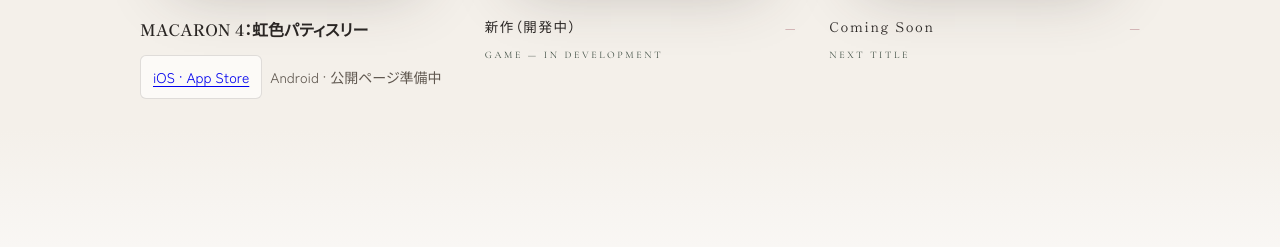
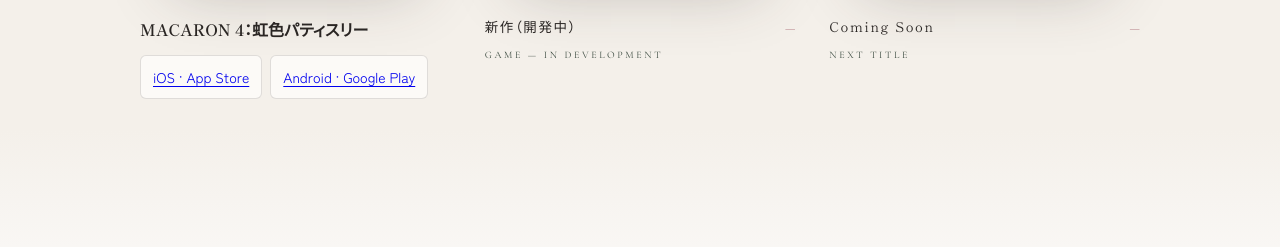
Before and after one commit to penguinguing4/mrs-site, a plain HTML site: page index.html in a window 1280 px wide. Shown: the part 3179-3426 px from the top of the page. Drawn offline with nearby package versions, Linux system fonts and the light colour scheme.

Commit message:
Link MACARON 4 on Google Play

```diff
--- a/index.html
+++ b/index.html
@@ -109,7 +109,7 @@
           <h3 id="macaron4-title">MACARON 4：虹色パティスリー</h3>
           <div class="store-links">
             <a href="https://apps.apple.com/jp/app/macaron-4/id6794381758">iOS · App Store</a>
-            <span>Android · 公開ページ準備中</span>
+            <a href="https://play.google.com/store/apps/details?id=com.mistyrosestudio.macaron4">Android · Google Play</a>
           </div>
         </article>
         <div class="work">
```
